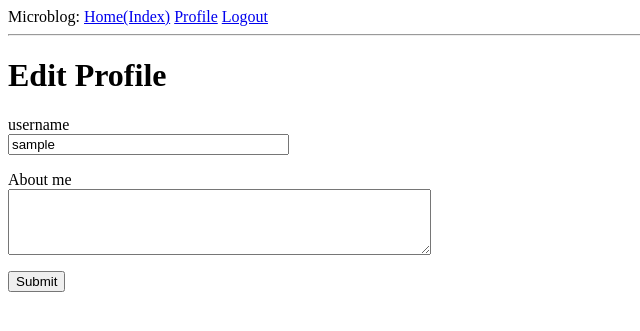
After one commit to wsyshengyun/flask_demo1, a Flask app: page /edit_profile in a window 1280 px wide. The commit adds this page. Shown: the top 331 px of the page, without its empty margins (0-640 px from the left). Run offline with Flask 2, Linux system fonts and the light colour scheme; the visitor is signed in with stand-in values (Sample User, id 1); data comes from the database, SQL or seed files in the repository; both versions use the stored data as it was after the commit.

Commit message:
功能：可编辑个人的信息

```diff
--- a/app/forms.py
+++ b/app/forms.py
@@ -3,7 +3,8 @@ from flask_wtf import FlaskForm
 # 以下wtforms不属于flask_wtf包
 from wtforms import StringField, PasswordField, BooleanField, SubmitField
 from wtforms import validators
-from wtforms.validators import DataRequired, EqualTo, ValidationError
+from wtforms.fields.simple import TextAreaField
+from wtforms.validators import DataRequired, EqualTo, Length, ValidationError
 from app.models import User
 
 
@@ -32,3 +33,9 @@ class RegistrationForm(FlaskForm):
         user = User.query.filter_by(email=email.data).first()
         if user is not None:
             raise ValidationError('Please use a different email address.')
+
+
+class EditProfileForm(FlaskForm):
+    username = StringField('username', validators=[DataRequired()])
+    about_me = TextAreaField('About me', validators=[Length(min=0, max=140)])
+    submit = SubmitField('Submit')
--- a/app/routes.py
+++ b/app/routes.py
@@ -95,3 +95,19 @@ def user(username):
         {'author':user, 'body':'Test post #2'}
     ]
     return render_template('user.html', user=user, posts=posts)
+
+from app.forms import EditProfileForm
+@app.route('/edit_profile', methods=['GET', 'POST'])
+@login_required
+def edit_profile():
+    form=EditProfileForm()
+    if form.validate_on_submit():
+        current_user.username= form.username.data
+        current_user.about_me = form.about_me.data
+        db.session.commit()
+        flash('Your changes have been saved.')
+        return redirect(url_for('edit_profile'))
+    elif request.method == 'GET':
+        form.username.data = current_user.username
+        form.about_me.data = current_user.about_me
+    return render_template('edit_profile.html', title='Edit Profile', form=form)
--- /dev/null
+++ b/app/templates/edit_profile.html
@@ -0,0 +1,23 @@
+{% extends 'base.html' %}
+
+{% block content %}
+    <h1>Edit Profile</h1>
+    <form action="" method="post">
+        {{ form.hidden_tag() }}
+        <p>
+            {{ form.username.label}} <br>
+            {{ form.username(size=32) }} <br>
+            {% for error in form.username.errors %}
+                <span style='color: red'>[{{ error }}]</span>
+            {% endfor %}
+        </p>
+        <p>
+            {{ form.about_me.label }} <br>
+            {{ form.about_me(cols=50, rows=4) }} <br>
+            {% for error in form.about_me.errors %}
+                <span style="color: red">[{{ error }}]</span>
+            {% endfor %}
+        </p>
+        <p>{{ form.submit() }}</p>
+    </form>
+{% endblock content %}
--- a/app/templates/user.html
+++ b/app/templates/user.html
@@ -11,6 +11,10 @@
                 {% endif %}
                 {% if user.last_seen %}
                     <p>Last seen on: {{ user.last_seen }}</p>
+                {% endif %}
+
+                {% if user==current_user %}
+                    <p><a href="{{ url_for('edit_profile') }}">Edit your profile</a></p>
                 {% endif %}
             </td>
         </tr>
```
Also changed, not shown: app.db.
